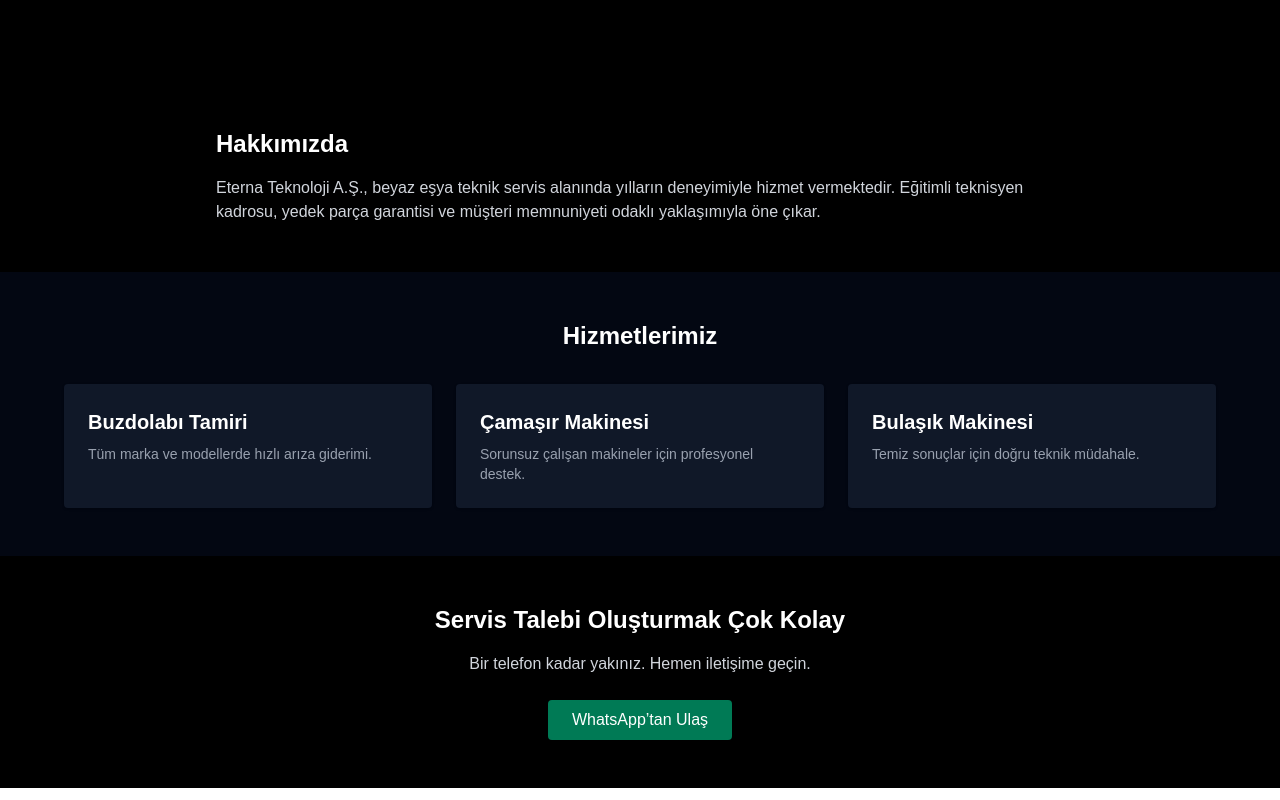
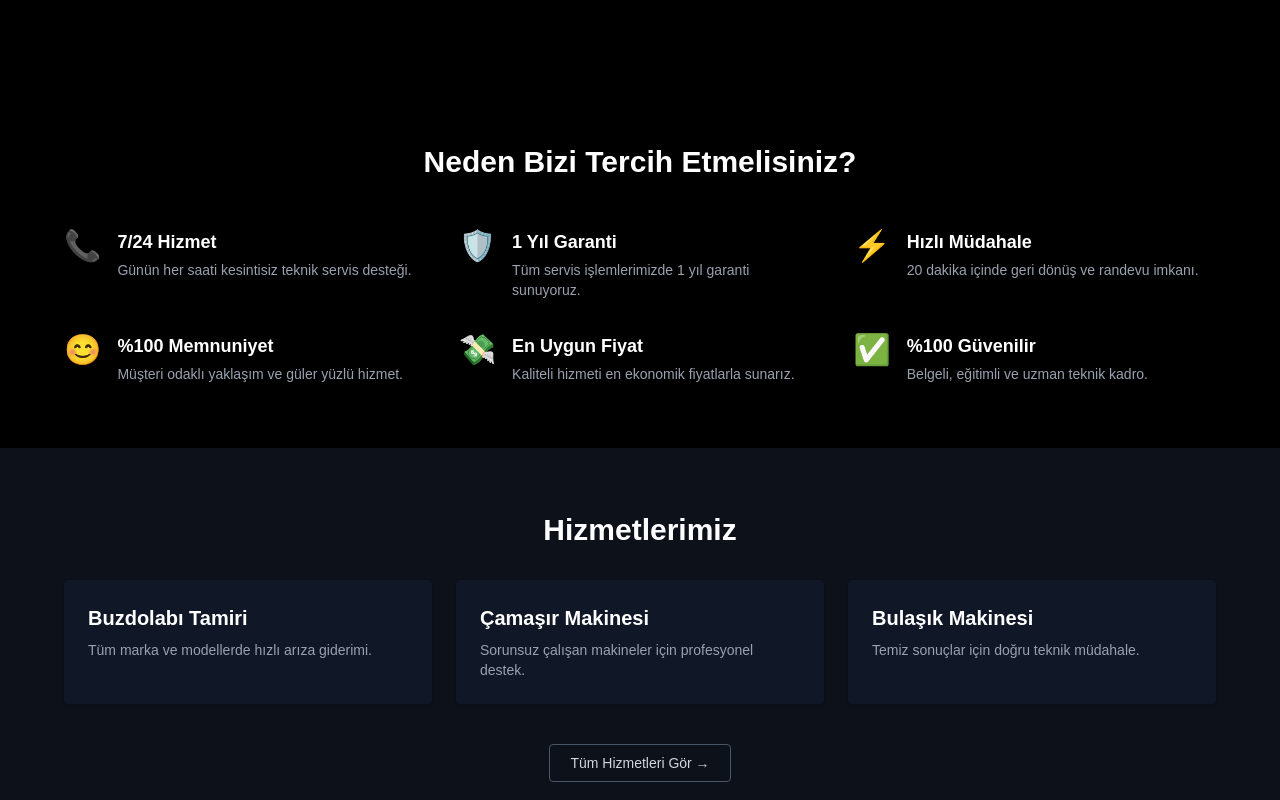
Before and after one commit to berkaybakac/service-web, a Next.js app: page / in a window 1280 px wide. Shown: the part 780-1580 px from the top of the page. Built offline with nearby package versions, Linux system fonts and the light colour scheme.

Commit message:
Redesign homepage: layout improvements, service block limit, CTA contrast, spacing and max-width adjustments

```diff
--- a/src/app/page.tsx
+++ b/src/app/page.tsx
@@ -6,11 +6,11 @@
   return (
     <main className="bg-black text-white">
       {/* Hero Section */}
-      <section className="min-h-screen flex flex-col justify-center items-center text-center px-6">
-        <h1 className="text-4xl md:text-6xl font-bold mb-4">
+      <section className="min-h-screen flex flex-col justify-center items-center text-center px-6 pt-24">
+        <h1 className="text-4xl md:text-6xl font-bold mb-6 max-w-xl">
           Eterna Teknik Servis
         </h1>
-        <p className="text-lg md:text-xl max-w-2xl">
+        <p className="text-lg md:text-xl text-gray-300 mb-8 max-w-xl">
           Beyaz eşyalarınız için güvenilir, hızlı ve profesyonel teknik servis
           hizmeti.
         </p>
@@ -28,23 +28,62 @@
         </p>
       </section>
 
-      {/* Hakkımızda */}
-      <section className="px-6 py-12 max-w-4xl mx-auto">
-        <h2 className="text-2xl font-semibold mb-4">Hakkımızda</h2>
-        <p className="text-gray-300">
-          Eterna Teknoloji A.Ş., beyaz eşya teknik servis alanında yılların
-          deneyimiyle hizmet vermektedir. Eğitimli teknisyen kadrosu, yedek
-          parça garantisi ve müşteri memnuniyeti odaklı yaklaşımıyla öne çıkar.
-        </p>
+      {/* Neden Bizi Tercih Etmelisiniz */}
+      <section className="bg-black text-white px-6 py-16">
+        <div className="max-w-6xl mx-auto text-center">
+          <h2 className="text-3xl font-semibold mb-12">
+            Neden Bizi Tercih Etmelisiniz?
+          </h2>
+          <div className="grid grid-cols-1 sm:grid-cols-2 md:grid-cols-3 gap-8 text-left">
+            {[
+              {
+                icon: '📞',
+                title: '7/24 Hizmet',
+                desc: 'Günün her saati kesintisiz teknik servis desteği.',
+              },
+              {
+                icon: '🛡️',
+                title: '1 Yıl Garanti',
+                desc: 'Tüm servis işlemlerimizde 1 yıl garanti sunuyoruz.',
+              },
+              {
+                icon: '⚡',
+                title: 'Hızlı Müdahale',
+                desc: '20 dakika içinde geri dönüş ve randevu imkanı.',
+              },
+              {
+                icon: '😊',
+                title: '%100 Memnuniyet',
+                desc: 'Müşteri odaklı yaklaşım ve güler yüzlü hizmet.',
+              },
+              {
+                icon: '💸',
+                title: 'En Uygun Fiyat',
+                desc: 'Kaliteli hizmeti en ekonomik fiyatlarla sunarız.',
+              },
+              {
+                icon: '✅',
+                title: '%100 Güvenilir',
+                desc: 'Belgeli, eğitimli ve uzman teknik kadro.',
+              },
+            ].map(({ icon, title, desc }) => (
+              <div key={title} className="flex items-start gap-4">
+                <div className="text-3xl">{icon}</div>
+                <div>
+                  <h3 className="font-semibold text-lg mb-1">{title}</h3>
+                  <p className="text-gray-400 text-sm">{desc}</p>
+                </div>
+              </div>
+            ))}
+          </div>
+        </div>
       </section>
 
       {/* Hizmetler */}
-      <section className="bg-gray-950 px-6 py-12">
-        <div className="max-w-6xl mx-auto">
-          <h2 className="text-2xl font-semibold mb-8 text-center">
-            Hizmetlerimiz
-          </h2>
-          <div className="grid md:grid-cols-3 gap-6">
+      <section className="bg-[#0d111a] px-6 py-16 text-white">
+        <div className="max-w-6xl mx-auto text-center">
+          <h2 className="text-3xl font-semibold mb-8">Hizmetlerimiz</h2>
+          <div className="grid md:grid-cols-3 gap-6 text-left">
             {[
               {
                 title: 'Buzdolabı Tamiri',
@@ -68,11 +107,18 @@
               </div>
             ))}
           </div>
+
+          <a
+            href="/hizmetler"
+            className="inline-block mt-10 text-sm text-gray-300 hover:text-white border border-gray-600 px-5 py-2 rounded transition"
+          >
+            Tüm Hizmetleri Gör →
+          </a>
         </div>
       </section>
 
       {/* CTA */}
-      <section className="px-6 py-12 text-center">
+      <section className="bg-[#0d111a] px-6 py-16 text-center text-white">
         <h2 className="text-2xl font-semibold mb-4">
           Servis Talebi Oluşturmak Çok Kolay
         </h2>
```
